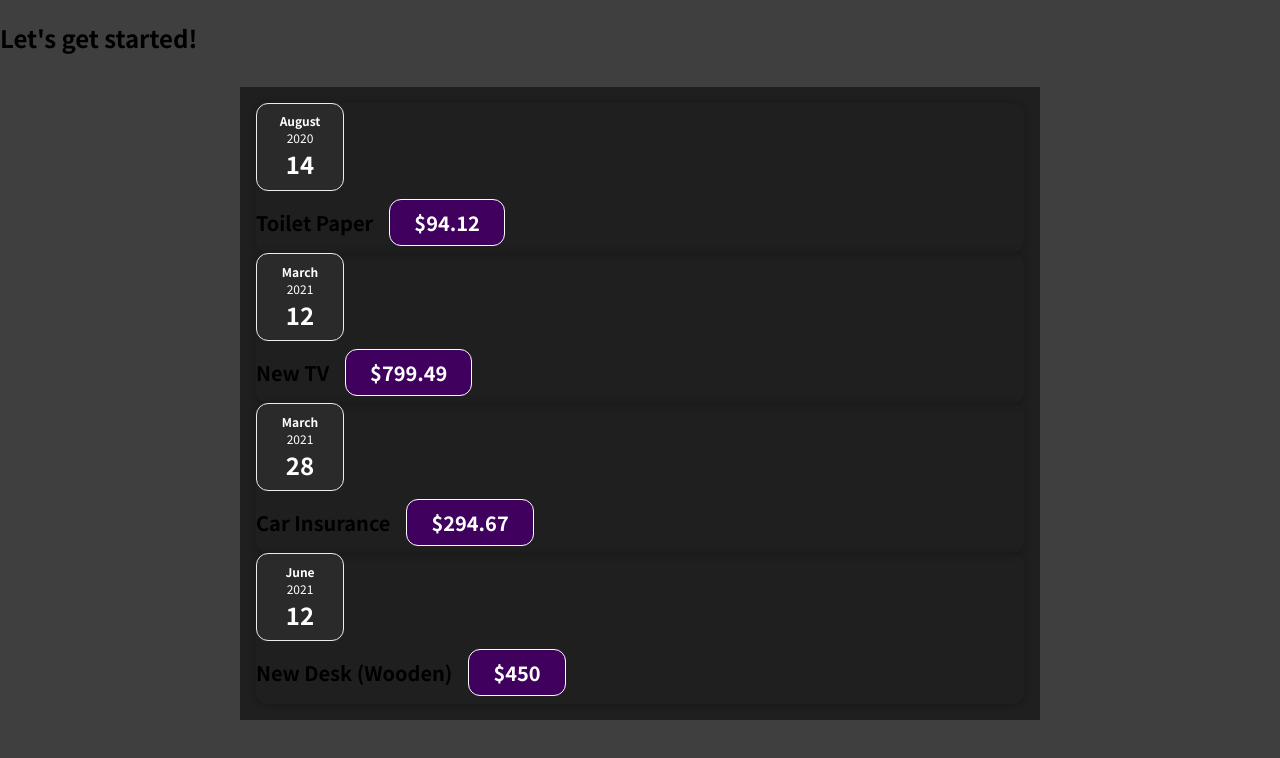
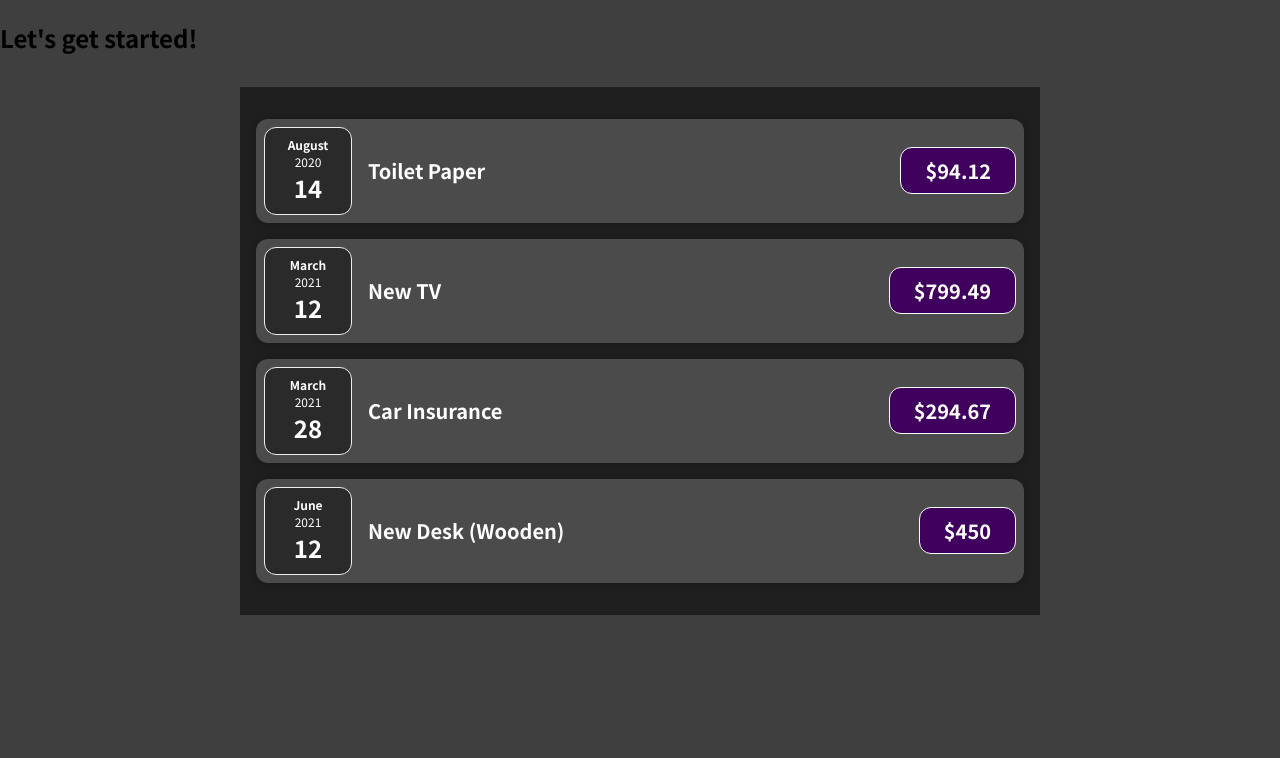
Before and after one commit to janae-b/react-expenses, a JavaScript app: page / in a window 1280 px wide. Shown: the top 758 px of the page. Built offline with nearby package versions, Linux system fonts and the light colour scheme.

Commit message:
add styling

```diff
--- a/src/components/Card.js
+++ b/src/components/Card.js
@@ -1,7 +1,9 @@
 import './Card.css'
 
 function Card(props) {
-  return <div className="card">{props.children}</div>
+  const classes = 'card ' + props.className;
+
+  return <div className={classes}>{props.children}</div>
 }
 
 export default Card;
```
